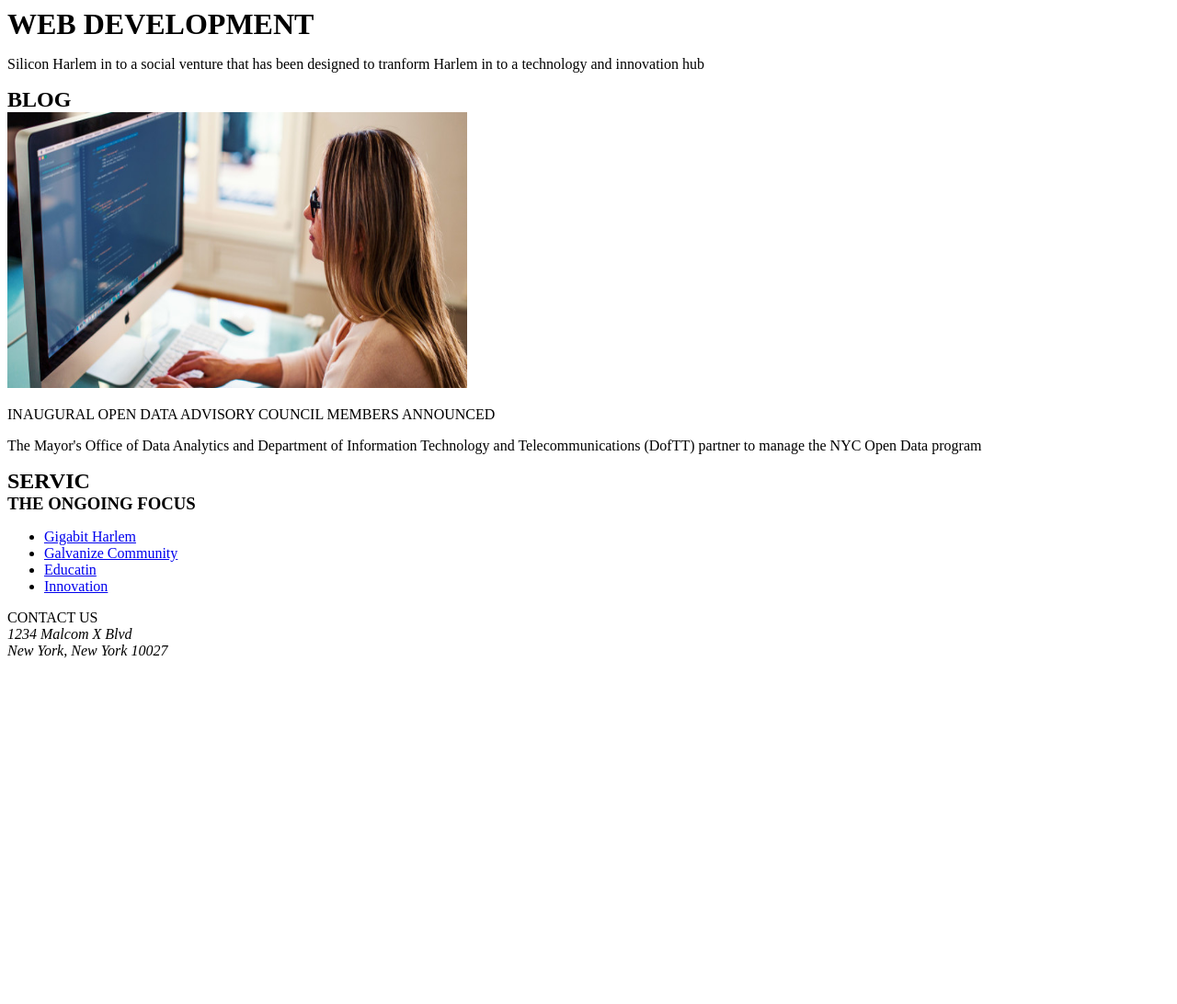
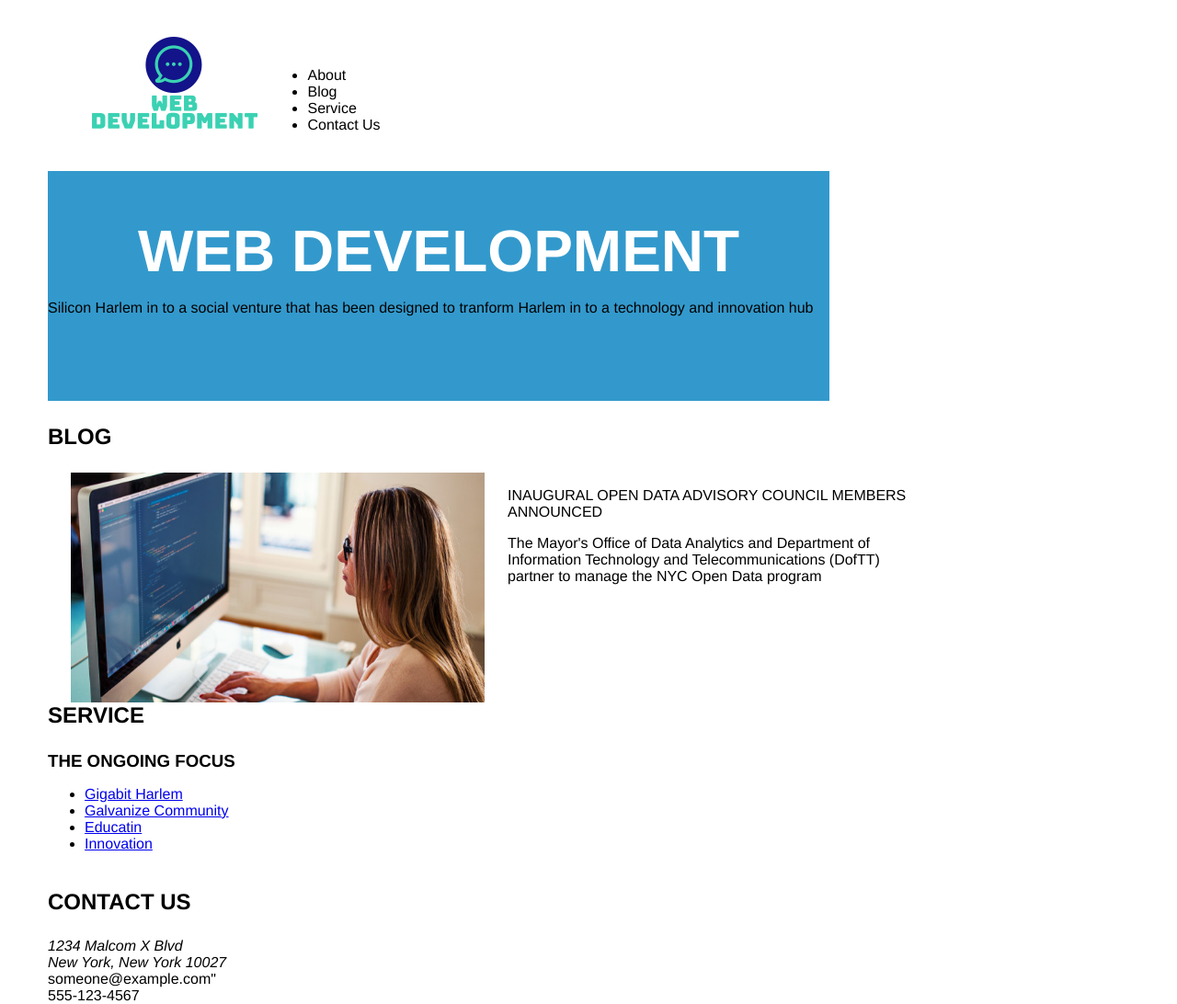
Before and after one commit to yryan/onepager, a plain HTML site: page index.html in a window 1280 px wide. Shown: the whole page at 92% size. Before the commit the page ends 800 px from the top, so only its background shows below. Drawn offline with Linux system fonts and the light colour scheme.

Commit message:
Update file of 3/10/19

```diff
--- a/css/styles.css
+++ b/css/styles.css
@@ -1,13 +1,62 @@
 body{
-	font-family: "Helvetica Nue";
+	font-family: "Helvetica";
 	font-size: 1rem;
 	word-wrap:
+
 }
 h1,h2,h3 {
 	margin: 0;
 	padding: 0;
+	color: #000;
 }
 p{color: #000
 }
 img {display; block}
-a{}
+
+#container {
+	width: 1000px;
+	height: 1000px;
+	/*margin:10px 15px 10px 15px:*/
+}
+h1 {color: #ffffff;
+	font-size: 64px;
+	text-align: center;
+	padding-top: 50px;
+}
+div {margin: 40px 20px 0px 22px; }
+h2 {padding: 0px 0px 25px 0px;}
+
+.header{ margin-left: 60px;
+		margin-right: 15px;
+		margin-bottom: 0px:
+	  }
+nav  {display: inline-block;
+	  list-style-type:0;
+	  text-decoration:none;
+
+			 }
+
+.banner {height:250px;
+		 width: 850px;
+		 background-color: #3399cc;
+		 margin-top: 25px;
+		 margin-right: 22px;
+		 margin-left: 22px
+		  }
+
+p .banner {font-size: 22px;
+		  padding-top:   15px;
+		  padding-right:  30px;
+		  padding-bottom:  20px;
+		  padding-left:  20px;
+
+		}
+
+.blog {	 margin-top: 25px;
+		 margin-right: 22px;
+		 margin-left: 22px
+		  }
+p .blog {text-align: left; }
+
+ h2 .service{padding-top: 35px;
+				margin-left:0;}
--- a/index.html
+++ b/index.html
@@ -6,28 +6,48 @@
 	<link rel="stylesheet" type="text/css" href="css/styles.css">
 </head>
 
+
 <body>
-	<di
-	<div id="page">
-		<div id="banner">
+
+	<div id="container">
+		<div class="header">
+			<img src="img/logo-company.png">
+			<nav>
+				<ul>
+					<li>About
+					</li>
+					<li>Blog
+					</li>
+					<li>Service
+					</li>
+					<li>Contact Us
+					</li>
+
+				</ul>
+			</nav>
+		</div> <!--header close-->
+		<div class="banner"><!--blue box-->
 			<h1> WEB DEVELOPMENT</h1>
-			<P>Silicon Harlem in to a social venture that has been designed to tranform Harlem in to a technology and innovation hub</P>
-		</div>
+			<P font-size: 20px;>Silicon Harlem in to a social venture that has been designed to tranform Harlem in to a technology and innovation hub</P>
+		</div><!--banner close-->
 
-		<div id="pagecontent">
+		<!--include Blog Service Contafct <div id="pagecontent">-->
 
-			<div id="Blogcontainer">
-				<h2>BLOG</h2>
-					<div id="blogcontent">
-						<img src="img/img-programers.jpg" width="500" height="300">
+
+				<div class="blog">
+					<h2 padding-bottom=30px;>BLOG</h2>
+
+						<img src="img/img-programers.jpg" width="450" height="250" align="left" hspace="25px" margin-left=0">
 						<p>INAUGURAL OPEN DATA ADVISORY COUNCIL MEMBERS ANNOUNCED</p>
-						<P>The Mayor's Office of Data Analytics and Department of Information Technology and Telecommunications (DofTT) partner to manage the NYC Open Data program</p>
+						<P>The Mayor's Office of Data Analytics and Department of Information Technology and Telecommunications (DofTT) partner to manage the NYC Open Data program</p><BR><BR><BR><BR>
 
-					</div>
-			</div>
 
-			<div id="Servicecontainer">
-				<H2>SERVIC</h2>
+				</div><!--Blog-->
+
+
+			<div class="service">
+
+				<H2>SERVICE</h2>
 				<h3>THE ONGOING FOCUS</h3>
 				<ul>
 					<li><a href="www.google.com">Gigabit Harlem</a></li>
@@ -35,21 +55,24 @@
 					<li><a href="www.google.com">Educatin</a></li>
 					<li><a href="www.google.com">Innovation</a></li>
 				</ul>
-			</div>
+				</div> <!--Service-->
 
-			<div id="Contact"
-				<h3>CONTACT US</h3>
-				<address>1234 Malcom X Blvd
-				<br>
-				New York, New York 10027
-				</address>
 
-			</div>
+			<div class="contact">
 
-		</div>
+					<h2>CONTACT US</h2>
+					<address>1234 Malcom X Blvd
+					<br>
+					New York, New York 10027
+					</address>
+					<mailto>someone@example.com"</mailto>
+					<br>
+					<phone>555-123-4567</phone>
+
+				</div><!--Contact-->
 
 
 
-	</div>
+	</div><!--container-->
 </body>
 </html>
```
